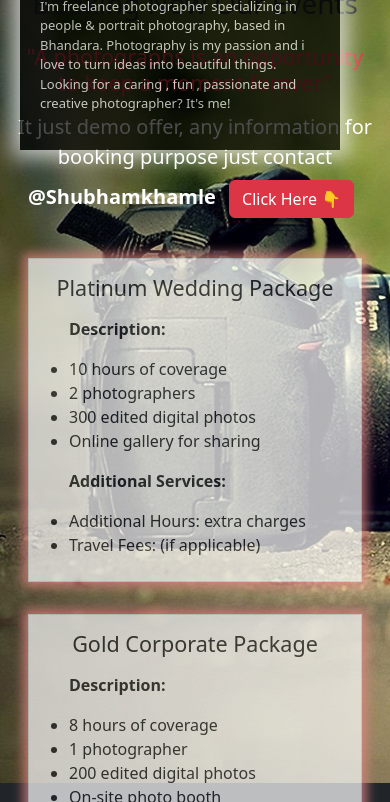
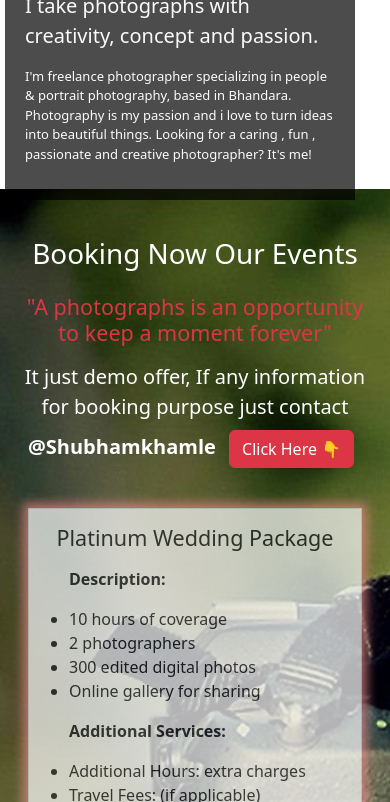
Before and after one commit to achaltelmasre/sk-photography, a React app in the folder client/: page / in a window 390 px wide. Shown: the part 511-1313 px from the top of the page. Built offline with nearby package versions, Linux system fonts and the light colour scheme.

Commit message:
media query added of home page

```diff
--- a/client/src/components/Booking/Booking.css
+++ b/client/src/components/Booking/Booking.css
@@ -7,4 +7,16 @@
     background-color: white;
     opacity: 0.7;
     box-shadow: 0 0 10px 5px rgb(232, 136, 136);
+    /* border-radius: 10px; */
 }
+
+@media only screen and (max-width: 600px) {
+
+    .content{
+        margin-top: 250px;
+    }
+    .booking-text1{
+        color: white;
+    }
+
+}
--- a/client/src/components/Booking/Booking.js
+++ b/client/src/components/Booking/Booking.js
@@ -4,13 +4,14 @@ import { Link } from "react-router-dom";
 function Booking() {
   return (
     <>
-    <div>
-        <h1 className="text-center p-2 pt-5">Booking Now Our Events </h1>
+    <div className="booking">
+      <div className="content">
+      <h1 className="text-center p-2 pt-5 booking-text1 ">Booking Now Our Events </h1>
         <p className="p-2 text-center text-danger h4"> "A photographs is an opportunity
             <br/> to keep a moment forever"</p>
       <div class="container ">
         <div class="row">
-            <p className="fw-5 text-center booking-text">It just demo offer, any information for booking purpose just contact <b> @Shubhamkhamle </b>
+            <p className="fw-5 text-center booking-text">It just demo offer, If any information for booking purpose just contact <b> @Shubhamkhamle </b>
             <Link to="/contact"><button type="button"  class=" btn btn-danger m-2">Click Here 👇</button></Link>
             </p>
           <div class="col-md-4 ">
@@ -76,6 +77,10 @@ function Booking() {
         </div>
       </div>
       </div>
+
+
+
+      </div>
     </>
   );
 }
--- a/client/src/views/Home/Home.css
+++ b/client/src/views/Home/Home.css
@@ -1,3 +1,6 @@
+/* body{
+    background-color: gray;
+} */
 .back-img{
     background-image: url(./img/background-img.jpg);
     background-repeat: no-repeat;
@@ -10,7 +13,7 @@
     right: 150px;
     top: 100px;
    height: 200px;
-    width: 550px;
+    width: 560px;
 }
 .head-name{
     font-style: italic;
@@ -30,7 +33,7 @@
     background-image: url(./img/bg-3.jpg);
     background-repeat: no-repeat;
     background-size:cover;
-    height: 100vh;
+    /* height: 100vh; */
 }
 
 @media only screen and (max-width: 600px) {
@@ -44,15 +47,15 @@
     }
     .head-div{
         position: absolute;
-        top: 300px;
-       left: 20px;
+        top: 400px;
+       left: 5px;
        height: auto;
-       width: 320px;
+       width: 350px;
         background-color: black;
         padding: 20px;
         opacity: 0.7;
         margin-bottom: 50px;
-        box-shadow: 0 0 20px 8px white ;
+        /* box-shadow: 0 0 20px 8px white ; */
 
     }
     .welcome-name{
@@ -70,4 +73,6 @@
     .home-text2{
        font-size: 13px;
     }
+
+
 }
--- a/client/src/views/Home/Home.js
+++ b/client/src/views/Home/Home.js
@@ -33,7 +33,7 @@ function Home() {
           </div>
         </div>
 
-          <div className="booking">
+          <div className=" ">
             <Booking/>
           </div>
 
```
